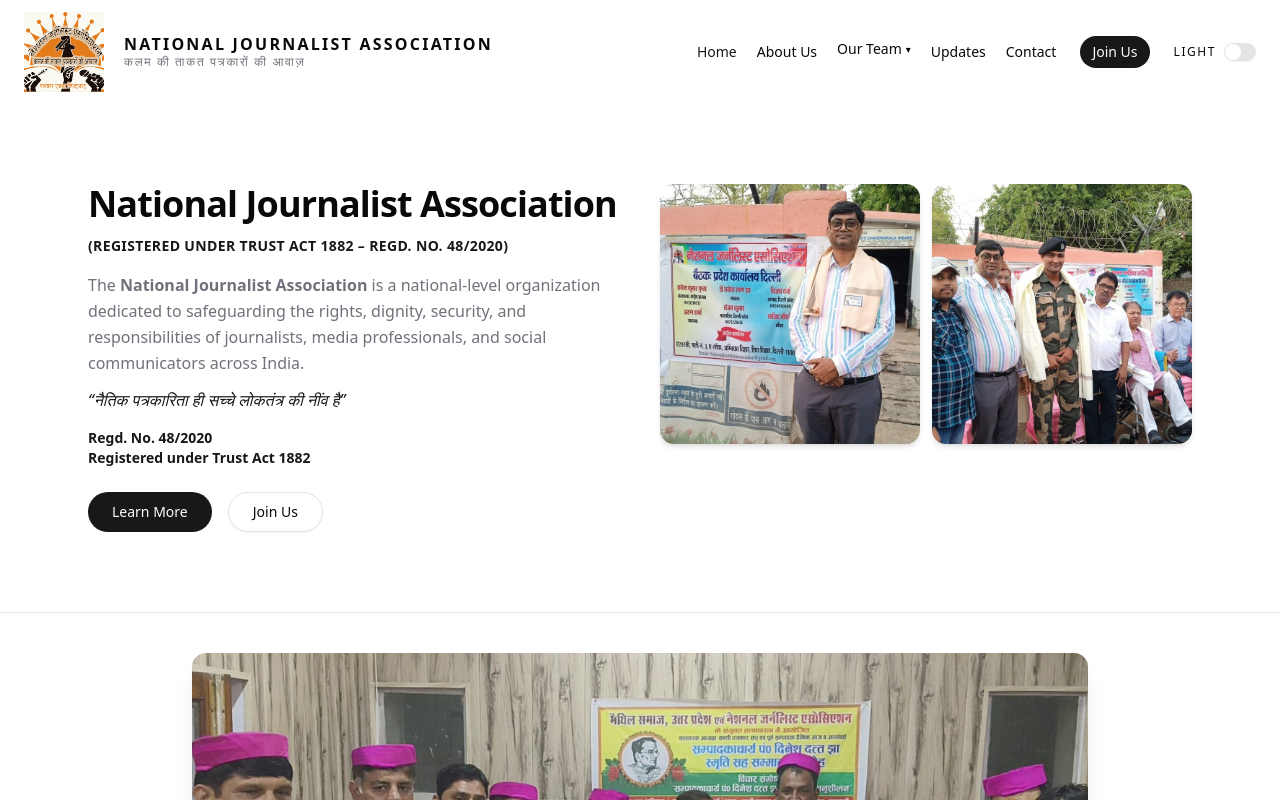
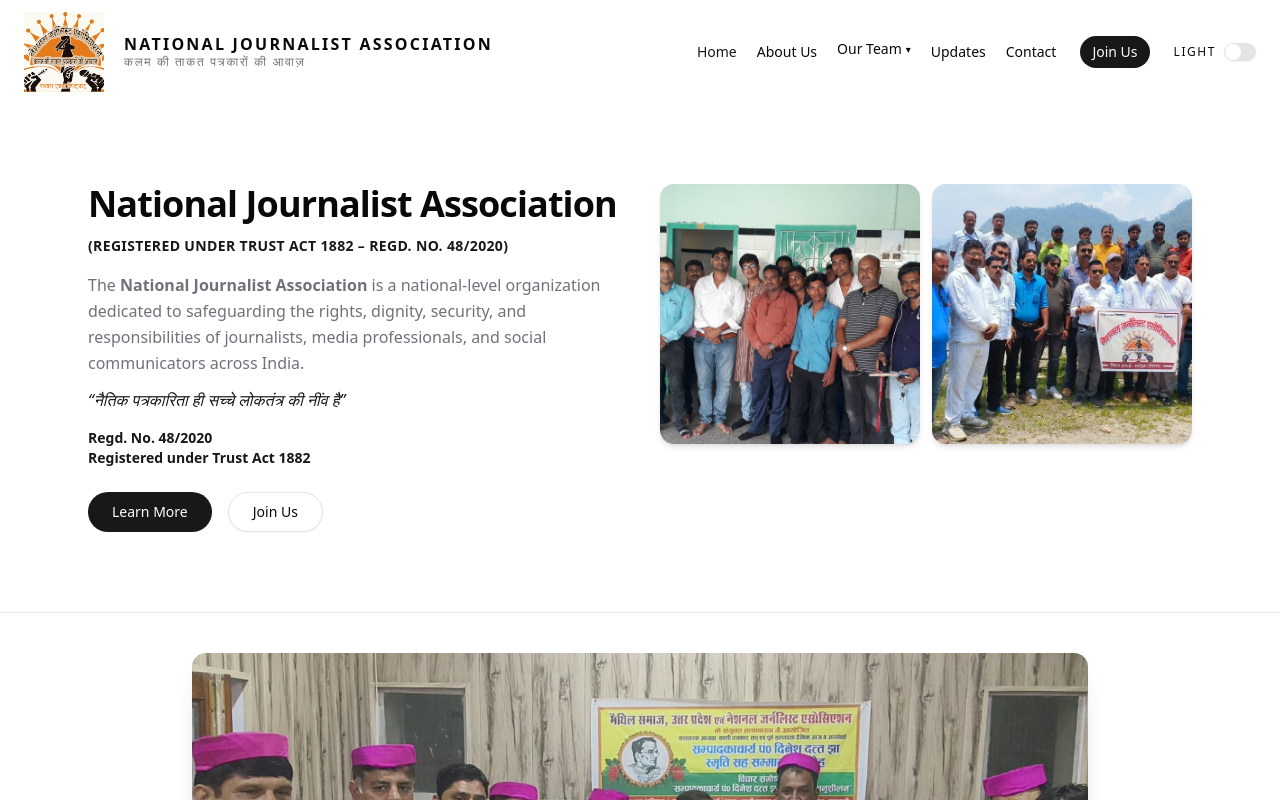
Before and after one commit to lazygupta/nja-app, a Next.js app: page / in a window 1280 px wide. Shown: the top 800 px of the page. Built offline with nearby package versions, Linux system fonts and the light colour scheme.

Commit message:
changes in hero component

```diff
--- a/components/hero.tsx
+++ b/components/hero.tsx
@@ -48,7 +48,7 @@
         <div className="grid grid-cols-2 gap-3">
           <div className="relative aspect-square w-full overflow-hidden rounded-xl  shadow-md">
             <Image
-              src="/admin2.jpg"
+              src="/img2.jpg"
               alt="Gallery Image 1"
               fill
               className="object-cover"
@@ -57,7 +57,7 @@
 
           <div className="relative aspect-square w-full overflow-hidden rounded-xl shadow-md">
             <Image
-              src="/admin1.jpg"
+              src="/img12.jpg"
               alt="Gallery Image 2"
               fill
               className="object-cover"
```
